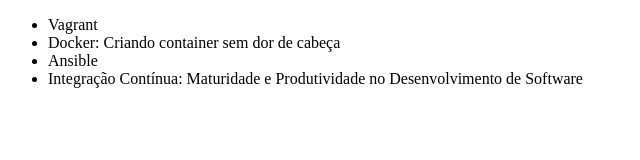
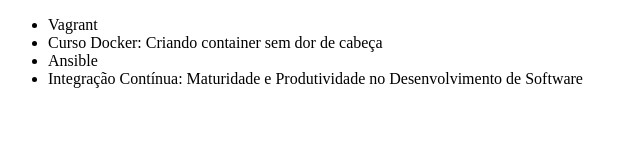
Before and after one commit to MarcoANunes/alura-git, a plain HTML site: page index.html in a window 1280 px wide. Shown: the full height of the page, 0-640 px from the left. Drawn offline with Linux system fonts and the light colour scheme.

Commit message:
Atualizando o nome do curso de Docker

```diff
--- a/index.html
+++ b/index.html
@@ -7,7 +7,7 @@
 <body>
     <ul>
         <li>Vagrant</li>
-        <li>Docker: Criando container sem dor de cabeça</li>
+        <li>Curso Docker: Criando container sem dor de cabeça</li>
         <li>Ansible</li>
         <li>Integração Contínua: Maturidade e Produtividade no Desenvolvimento de Software </li>
     </ul>
```
